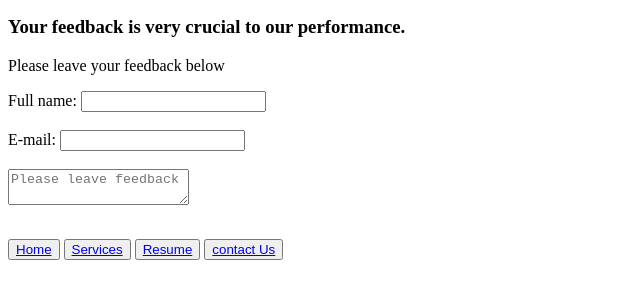
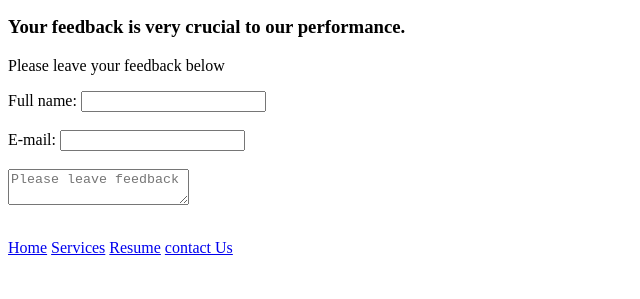
Before and after one commit to Kachimiles99/HTML-CHECKPOINT, a plain HTML site: page HTML CHECKPOINT/web/contact.html in a window 1280 px wide. Shown: the part 141-440 px from the top of the page, without its empty margins (0-640 px from the left). Drawn offline with Linux system fonts and the light colour scheme.

Commit message:
Update contact.html
Adding CSS

```diff
--- a/HTML CHECKPOINT/web/contact.html
+++ b/HTML CHECKPOINT/web/contact.html
@@ -3,12 +3,13 @@
         <title>
             HTML CHECKPOINT PROJECT
         </title>
+        <link rel="stylesheet" href="/css/style.css">
     </head>
 
     <header>
 
         <h1>Contact US</h1>
-        <nav>
+        <nav class="navbar">
             <ul>
                 <a href="index.html"><li>Home</li></a>
                 <a href="services.html"><li>Services</li></a>
@@ -50,10 +51,10 @@
         <br>
 
         <footer>
-            <button><a href="index.html">Home</a></button>
-            <button><a href="services.html">Services</a></button>
-            <button><a href="resume.html">Resume</a></button>
-            <button><a href="#">contact Us</a></button>
+         <a href="index.html">Home</a>
+           <a href="services.html">Services</a>
+          <a href="resume.html">Resume</a>
+           <a href="#">contact Us</a>
         </footer>
 
 
```
